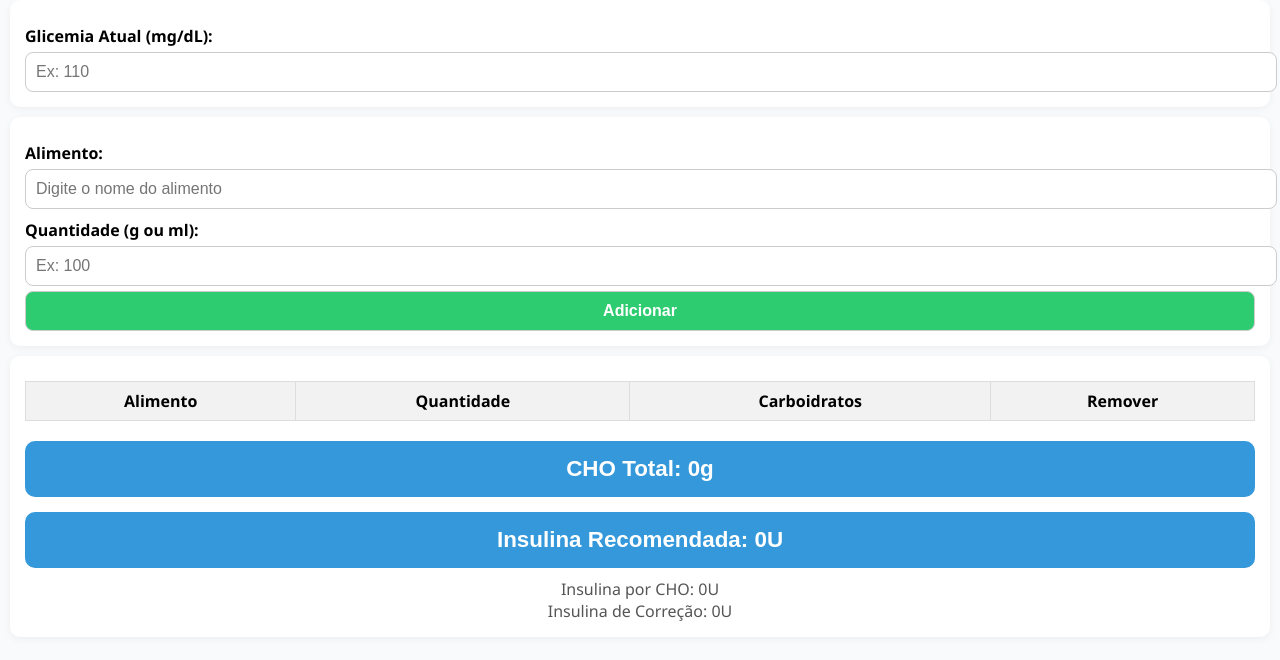
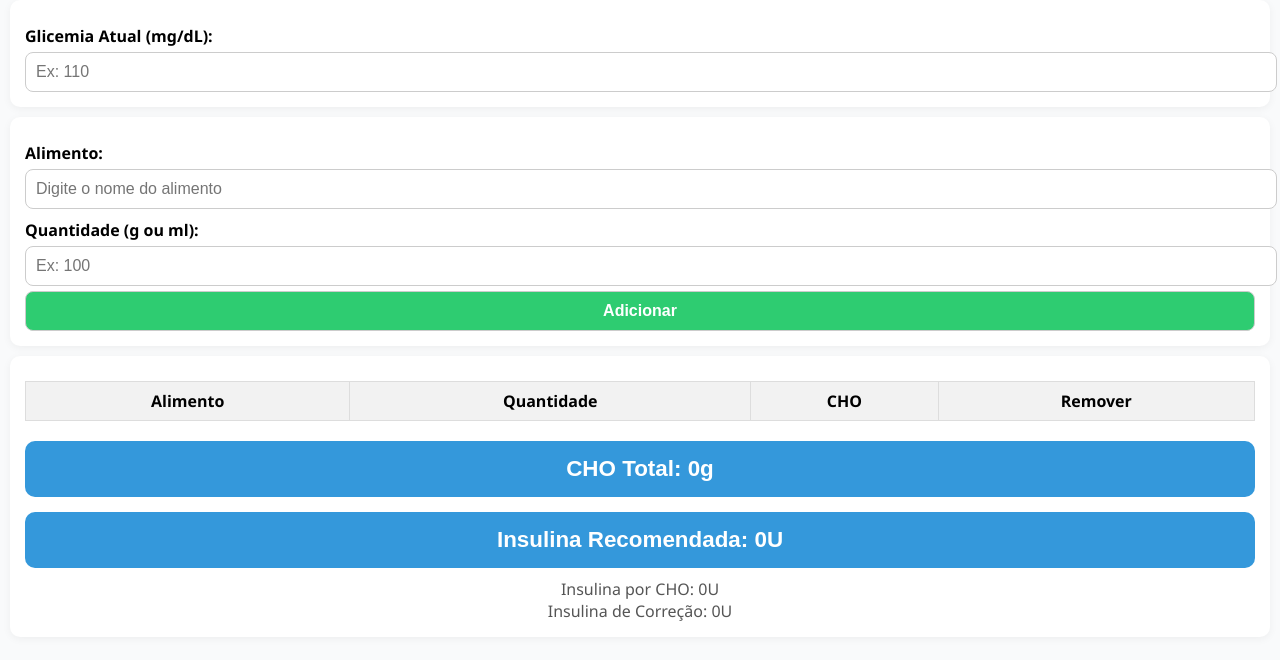
Before and after one commit to ThiagoEMendes/dmtool, a plain HTML site: page index.html in a window 1280 px wide. Shown: the part 96-756 px from the top of the page. Drawn offline with Linux system fonts and the light colour scheme; no server answers.

Commit message:
alteracoes de layout

```diff
--- a/index.html
+++ b/index.html
@@ -147,7 +147,7 @@
         <tr>
           <th>Alimento</th>
           <th>Quantidade</th>
-          <th>Carboidratos</th>
+          <th>CHO</th>
           <th>Remover</th>
         </tr>
       </thead>
```
